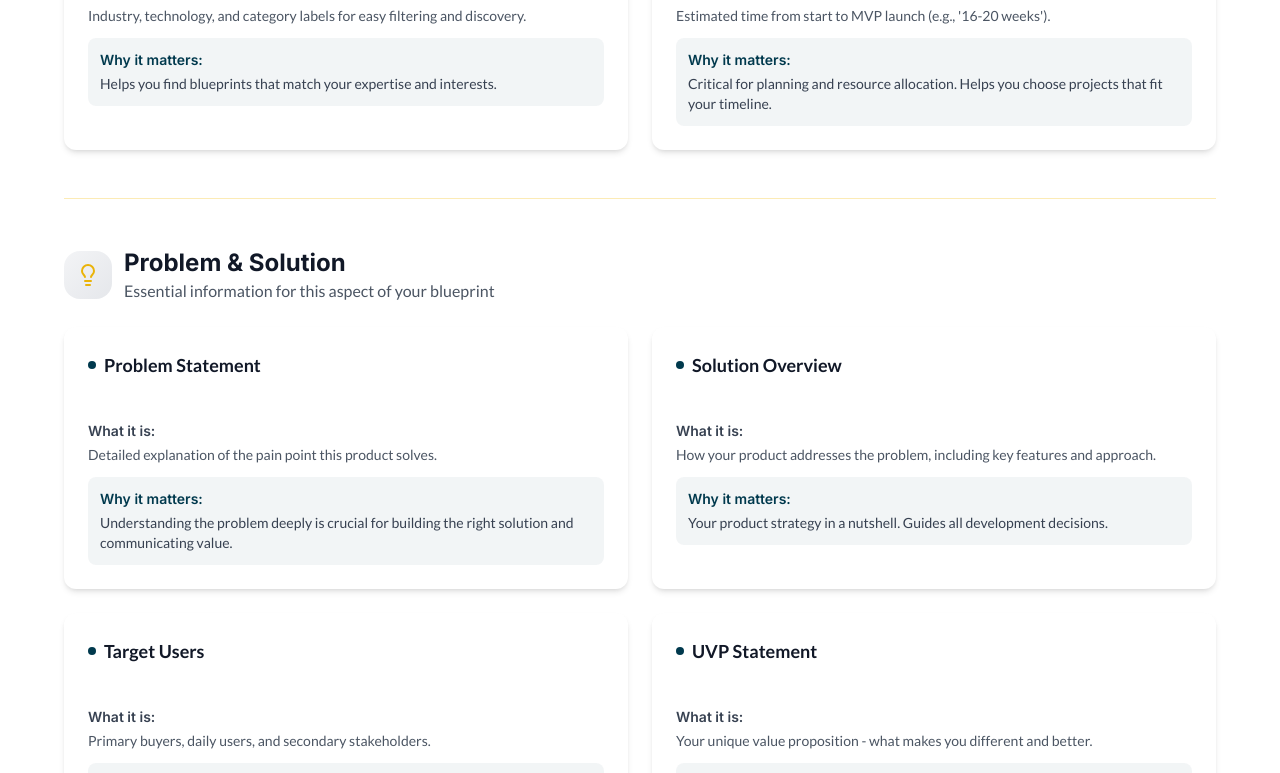
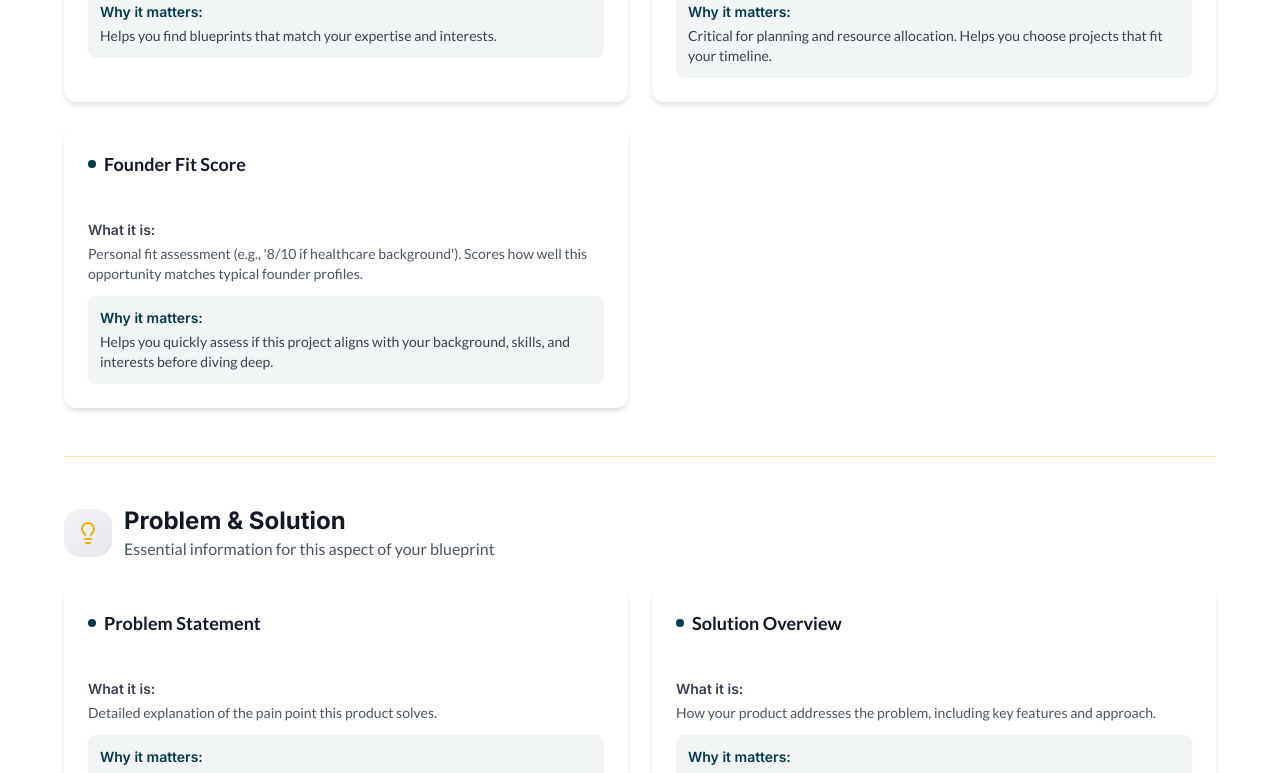
Before and after one commit to mandula-abhilash/retry-build, a Next.js app in the folder frontend/: page /guide in a window 1280 px wide. Shown: the part 1164-1937 px from the top of the page. Built offline with nearby package versions, Linux system fonts and the light colour scheme.

Commit message:
Update header buttons desgin

```diff
--- a/frontend/src/app/guide/page.js
+++ b/frontend/src/app/guide/page.js
@@ -56,6 +56,12 @@ export default function BlueprintGuidePage() {
           description:
             "Estimated time from start to MVP launch (e.g., '16-20 weeks').",
           why: "Critical for planning and resource allocation. Helps you choose projects that fit your timeline.",
+        },
+        {
+          name: "Founder Fit Score",
+          description:
+            "Personal fit assessment (e.g., '8/10 if healthcare background'). Scores how well this opportunity matches typical founder profiles.",
+          why: "Helps you quickly assess if this project aligns with your background, skills, and interests before diving deep.",
         },
       ],
     },
@@ -118,6 +124,12 @@ export default function BlueprintGuidePage() {
             "Characteristics of customers most likely to try your product first.",
           why: "Your initial target for validation and early traction.",
         },
+        {
+          name: "Why Now",
+          description:
+            "Market timing and trends that make this opportunity particularly relevant today.",
+          why: "Validates that you're building at the right time when market conditions favor success.",
+        },
       ],
     },
     {
@@ -149,6 +161,18 @@ export default function BlueprintGuidePage() {
             "Key roles and expertise needed to execute successfully.",
           why: "Helps you plan hiring or identify skill gaps to address.",
         },
+        {
+          name: "Tool Recommendations",
+          description:
+            "Specific software tools and services recommended for implementation.",
+          why: "Saves research time and provides proven tool stack recommendations from experts.",
+        },
+        {
+          name: "AI Enhancement Opportunities",
+          description:
+            "Ways to leverage AI/ML to improve the product or create competitive advantages.",
+          why: "Identifies modern enhancement opportunities that can differentiate your solution.",
+        },
       ],
     },
     {
@@ -177,6 +201,12 @@ export default function BlueprintGuidePage() {
           name: "Onboarding Strategy",
           description: "How to get new customers up and running successfully.",
           why: "Critical for retention and reducing churn in early stages.",
+        },
+        {
+          name: "Maintenance and Scale",
+          description:
+            "Ongoing operational requirements and scaling considerations as you grow.",
+          why: "Helps you plan for long-term operational needs and avoid scaling surprises.",
         },
       ],
     },
@@ -209,6 +239,24 @@ export default function BlueprintGuidePage() {
             "Strategic advice on sales approach, contract terms, and growth tactics.",
           why: "Practical wisdom to accelerate your go-to-market success.",
         },
+        {
+          name: "Affiliate Partnerships",
+          description:
+            "Potential partnership opportunities to accelerate growth and distribution.",
+          why: "Identifies strategic alliances that can multiply your reach and credibility.",
+        },
+        {
+          name: "Digital Product Bundles",
+          description:
+            "Additional digital products or resources you can create and sell alongside your main offering.",
+          why: "Reveals opportunities to increase revenue per customer and provide more value.",
+        },
+        {
+          name: "Community Monetization Ideas",
+          description:
+            "Ways to build and monetize a community around your product or industry.",
+          why: "Shows how to create additional revenue streams and increase customer stickiness.",
+        },
       ],
     },
     {
@@ -232,6 +280,12 @@ export default function BlueprintGuidePage() {
           description:
             "Technical and business challenges you'll face as you grow.",
           why: "Helps you architect for scale and avoid expensive rewrites later.",
+        },
+        {
+          name: "Regulatory Compliance Considerations",
+          description:
+            "Legal, privacy, and industry-specific compliance requirements.",
+          why: "Prevents costly legal issues and ensures you build compliant solutions from day one.",
         },
       ],
     },
@@ -263,6 +317,18 @@ export default function BlueprintGuidePage() {
           description:
             "A realistic example of what success looks like for this blueprint.",
           why: "Provides a concrete vision of the outcome you're working toward.",
+        },
+        {
+          name: "Virality Potential",
+          description:
+            "Assessment of how likely the product is to spread organically through word-of-mouth.",
+          why: "Helps you understand and plan for organic growth opportunities.",
+        },
+        {
+          name: "Community Features",
+          description:
+            "Ways to build community engagement and user-generated content around your product.",
+          why: "Shows how to increase engagement, retention, and create network effects.",
         },
       ],
     },
@@ -312,7 +378,7 @@ export default function BlueprintGuidePage() {
       </section>
 
       {/* Main Content */}
-      <section className="py-16 px-4 sm:px-6 lg:px-8">
+      <section className="pt-4 pb-16 px-4 sm:px-6 lg:px-8">
         <div className="max-w-6xl mx-auto">
           <div className="mb-12 text-center">
             <h2 className="text-3xl font-bold text-gray-900 mb-4">
--- a/frontend/src/app/sample/page.js
+++ b/frontend/src/app/sample/page.js
@@ -89,7 +89,7 @@ export default function SampleBlueprintPage() {
               <div className="text-center p-4 bg-white rounded-lg shadow-sm border">
                 <TrendingUp className="w-6 h-6 text-primary mx-auto mb-2" />
                 <div className="text-sm font-semibold text-gray-900">
-                  {sampleData.founder_fit_score}/5
+                  {sampleData.founder_fit_score}
                 </div>
                 <div className="text-xs text-gray-500">Founder Fit</div>
               </div>
@@ -172,8 +172,8 @@ export default function SampleBlueprintPage() {
                       </CardTitle>
                     </CardHeader>
                     <CardContent>
-                      <p className="text-lg font-medium text-primary mb-6">
-                        "{sampleData.uvp_statement}"
+                      <p className="text-lg bg-blue-50 p-4 font-bold text-primary mb-6">
+                        {sampleData.uvp_statement}
                       </p>
                       <div className="space-y-4">
                         <div className="p-4 bg-gray-50 rounded-lg">
@@ -184,7 +184,7 @@ export default function SampleBlueprintPage() {
                             {sampleData.target_users}
                           </p>
                         </div>
-                        <div className="p-4 bg-blue-50 rounded-lg">
+                        <div className="p-4 bg-gray-50 rounded-lg">
                           <h4 className="font-semibold mb-3 text-gray-900">
                             Platform & Scope
                           </h4>
--- a/frontend/src/data/sampleBlueprint.json
+++ b/frontend/src/data/sampleBlueprint.json
@@ -291,7 +291,7 @@
     "Monthly best-practice webinars",
     "Anonymous benchmark comparisons"
   ],
-  "founder_fit_score": 4,
+  "founder_fit_score": "8/10 if healthcare background",
   "why_now": "Burnout and staffing shortages push hospitals to improve working conditions. Better mobile devices and edge audio make safe, real-time filtering practical.",
   "tool_recommendations": [
     "Stripe - subscriptions and invoicing",
```
